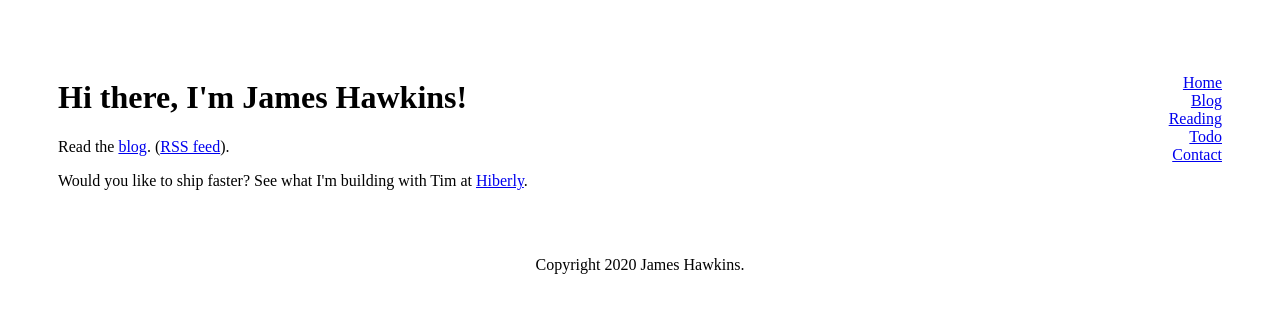
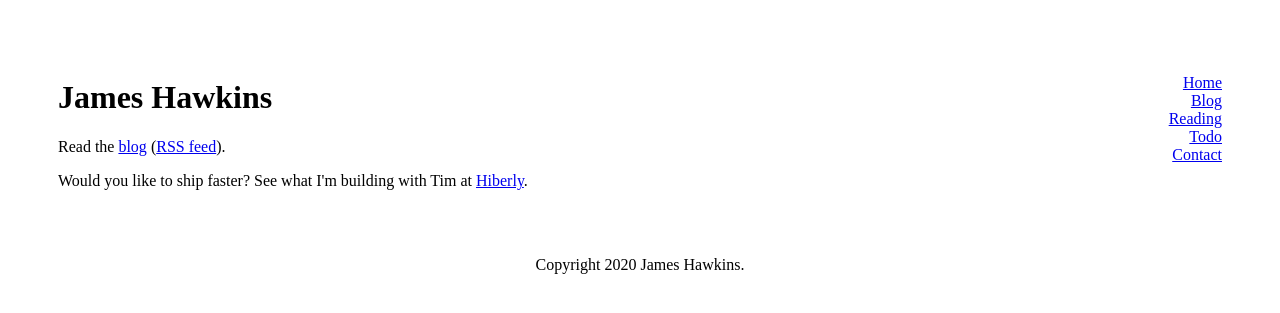
Before and after one commit to jamesefhawkins/jamesefhawkins.github.io, a Jekyll site: the page built from index.html, in a window 1280 px wide. Shown: the top 313 px of the page. Built offline with Jekyll 4.4.1, drawn with Linux system fonts in a browser that asks for light colours.

Commit message:
simplified homepage

```diff
--- a/index.html
+++ b/index.html
@@ -3,7 +3,7 @@ layout: default
 title: James Hawkins
 ---
 <div class="blurb">
-	<h1>Hi there, I'm James Hawkins!</h1>
-	<p>Read the <a href="/blog">blog</a>. (<a href="https://jefhawkins.com/blog/atom.xml">RSS feed</a>).</p>
+	<h1>James Hawkins</h1>
+	<p>Read the <a href="/blog">blog</a> (<a href="https://jefhawkins.com/blog/atom.xml">RSS feed</a>).</p>
 	<p>Would you like to ship faster? See what I'm building with Tim at <a href="https://hiberly.com">Hiberly</a>.
 </div><!-- /.blurb -->
```
